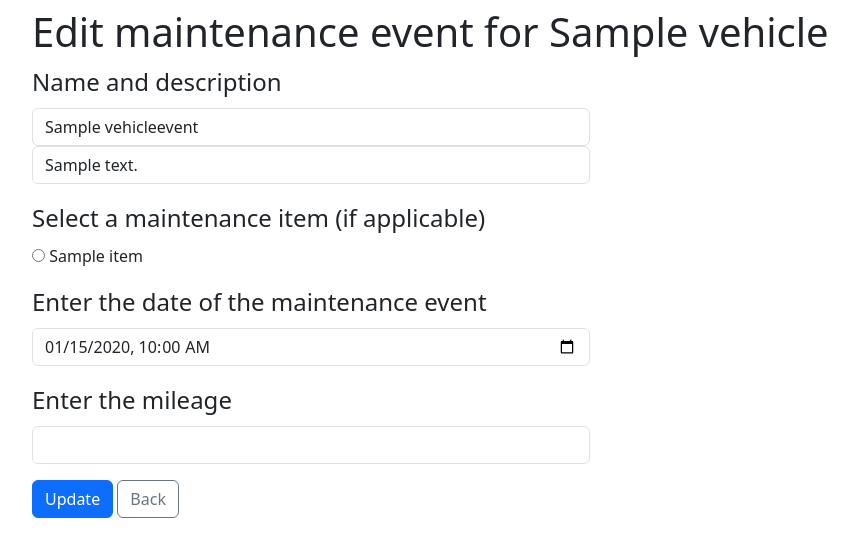
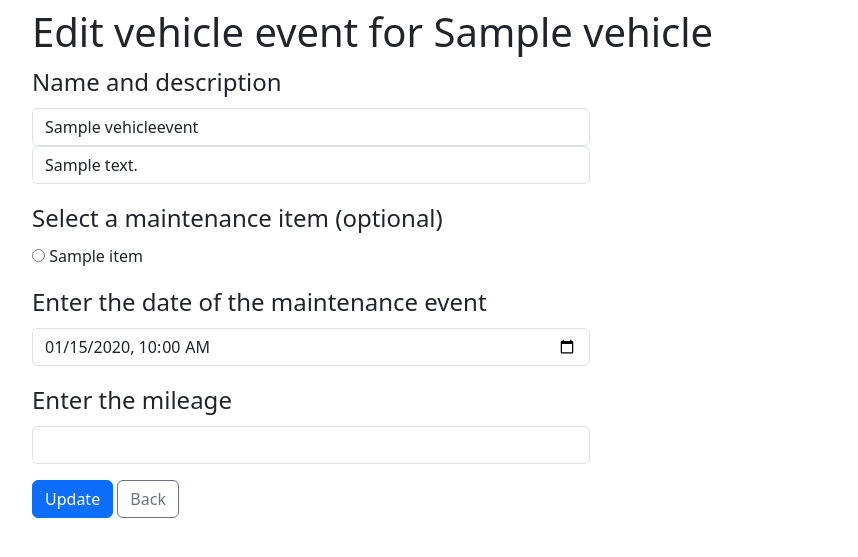
Before and after one commit to dylanm312/cs50x-final-project, a Django app: template ui/templates/ui/vehicleevent_form.html in a window 1280 px wide. Shown: the top 557 px of the page, without its empty margins (50-908 px from the left). Run offline with Django 5.2, Linux system fonts and the light colour scheme; the template is opened without the code that fills it: most values are stand-ins (such as "Sample title", 1, 10 or a date in 2020); some libraries are stand-ins or nearby versions.

Commit message:
Change maintenance event to vehicle event

```diff
--- a/ui/templates/ui/vehicle_detail.html
+++ b/ui/templates/ui/vehicle_detail.html
@@ -45,7 +45,7 @@
         </table>
     </div>
     <div class="page-nav-buttons">
-        <a href="{% url 'create_vehicle_event' vehicle.pk %}" class="btn btn-primary d-inline" role="button">Add Maintenance +</button></a>
+        <a href="{% url 'create_vehicle_event' vehicle.pk %}" class="btn btn-primary d-inline" role="button">Add Vehicle Event +</button></a>
         <a href="{% url 'index' %}" class="btn btn-outline-secondary d-inline" role="button">Back</a>
     </div>
 
--- a/ui/templates/ui/vehicleevent_form.html
+++ b/ui/templates/ui/vehicleevent_form.html
@@ -2,7 +2,7 @@
 {% load crispy_forms_tags %}
 
 {% block body %}
-    <h1 class="centered">{% if vehicleevent.name %}Edit{% else %}New{% endif %} maintenance event for {{ vehicleevent.vehicle.name }}</h1>
+    <h1 class="centered">{% if vehicleevent.name %}Edit{% else %}New{% endif %} vehicle event for {{ vehicleevent.vehicle.name }}</h1>
     <div>
         <form class="form" method="post"> {% csrf_token %}
             <fieldset>
@@ -11,7 +11,7 @@
                 <input class="form-control" type="textarea" name="description" placeholder="Added 5qts of Valvoline 5W-30" value="{{ vehicleevent.description }}" required />
             </fieldset>
             <fieldset>
-                <legend>Select a maintenance item (if applicable)</legend>
+                <legend>Select a maintenance item (optional)</legend>
                 {% for item in maintenance_options %}
                 <div class="form-field-wrapper">
                 {% if item == selected_maintenance_item %}
```
